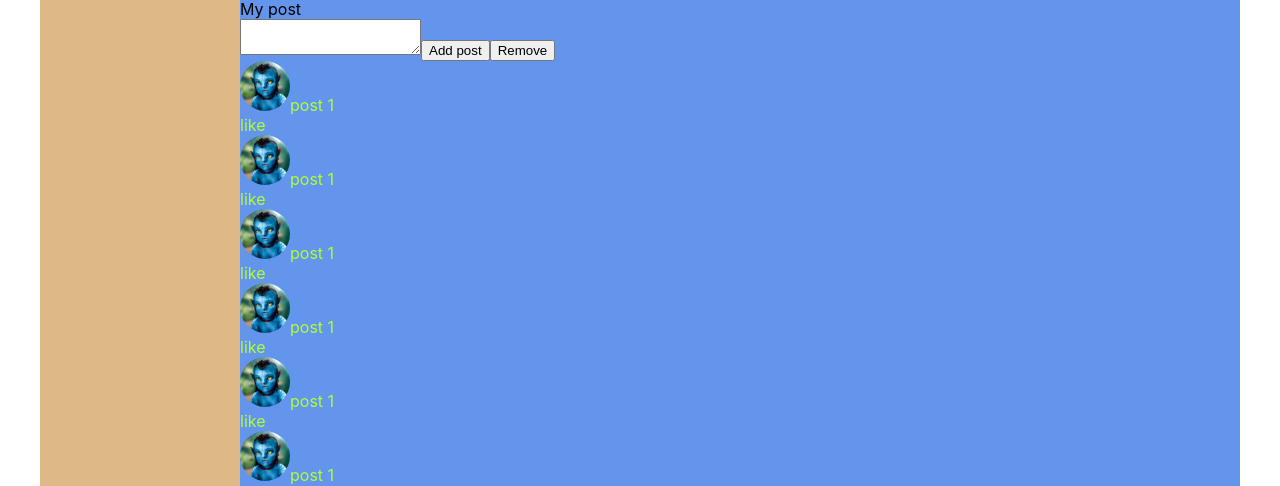
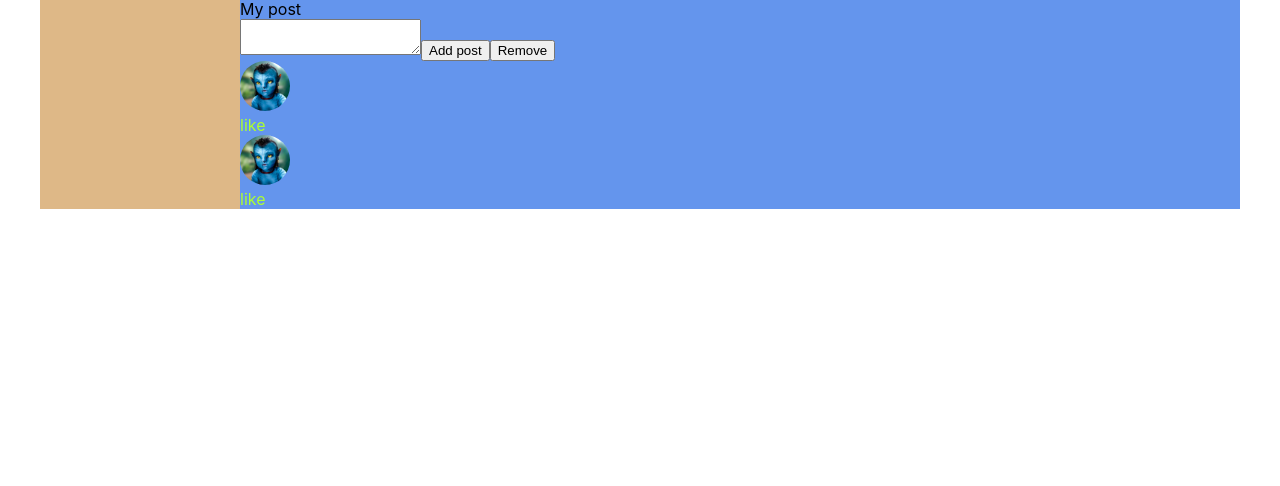
Before and after one commit to evgenypihnastyi/react-project, a React (Create React App) app: page / in a window 1280 px wide. Shown: the part 385-871 px from the top of the page. After the commit the page ends 800 px from the top, so only its background shows below. Built offline with nearby package versions, Linux system fonts and the light colour scheme.

Commit message:
v-16 props

```diff
--- a/src/components/Profile/MyPosts/MyPosts.jsx
+++ b/src/components/Profile/MyPosts/MyPosts.jsx
@@ -12,12 +12,8 @@ const MyPosts = () => {
 
       </div>
       <div className={s.posts}>
-        <Post />
-        <Post />
-        <Post />
-        <Post />
-        <Post />
-        <Post />
+        <Post messeges="Hi, how are you" />
+        <Post messeges="It's my first post" />
       </div>
     </div>
   )
--- a/src/components/Profile/MyPosts/Post/Post.jsx
+++ b/src/components/Profile/MyPosts/Post/Post.jsx
@@ -1,16 +1,17 @@
 import React from "react";
 import s from "./Post.module.css";
 import avatar from "./../../../../images/avatar.png"
-const Post = () => {
+const Post = (props) => {
+
   return (
     <div className={s.item}>
       <img src={avatar} />
-      post 1
+      {props.messege}
       <div>
         <span>like</span>
         <div />
       </div>
-</div>
+    </div>
   )
 }
-      export default Post;
+export default Post;
```
